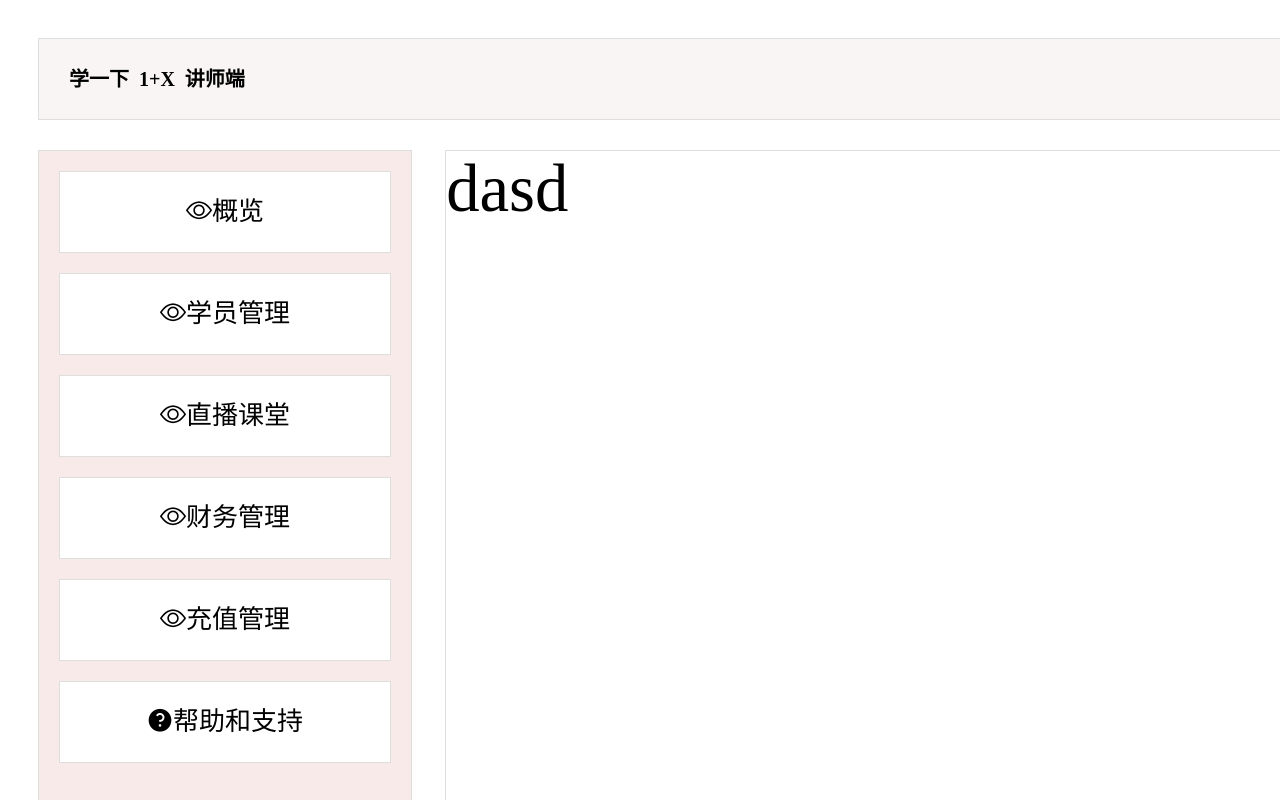
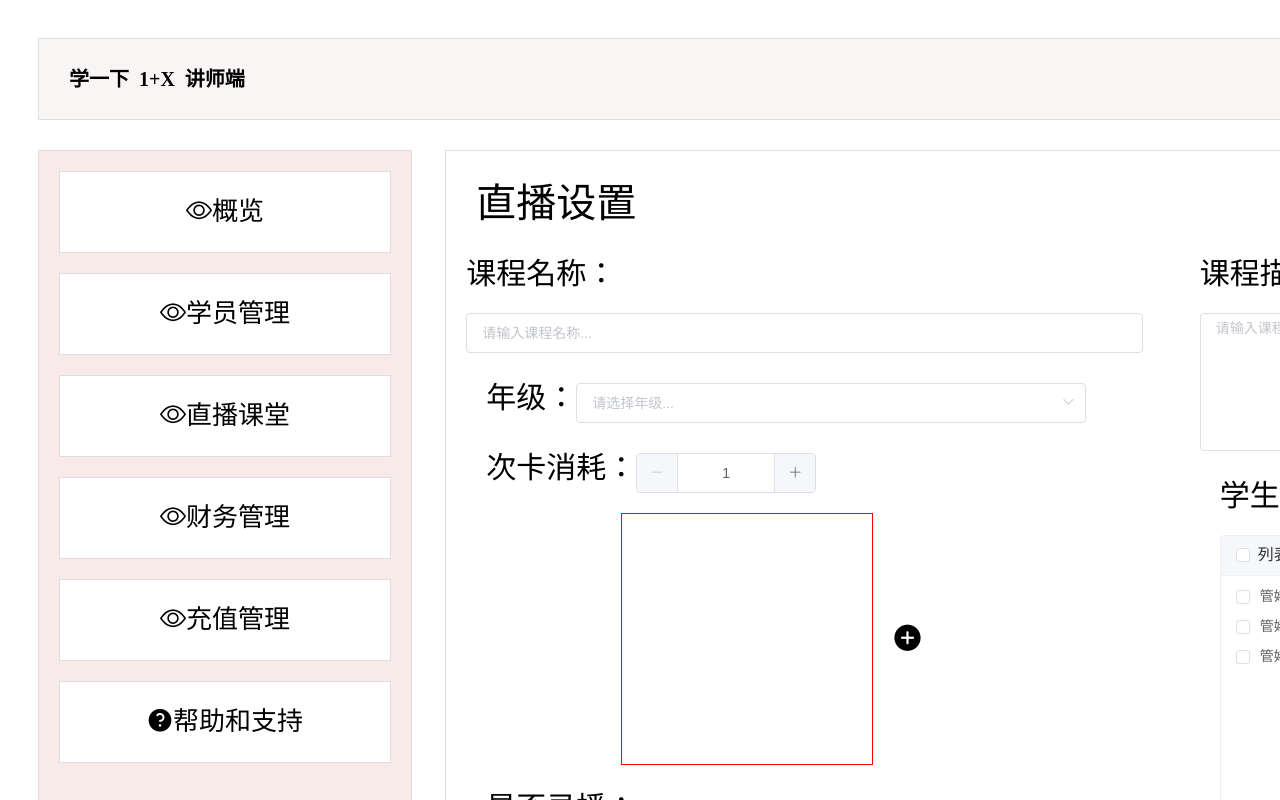
Before and after one commit to Ppeone/LearnMore, a Vue app: page /liveClass in a window 1280 px wide. Shown: the top 800 px of the page. Built offline with nearby package versions, Linux system fonts and the light colour scheme.

Commit message:
直播课堂

```diff
--- a/src/components/teach/liveClass.vue
+++ b/src/components/teach/liveClass.vue
@@ -1,11 +1,70 @@
 <template>
   <div id="liveClass">
-    dasd
+    <div align="left" style="font-size: 40px; margin-left: 30px;margin-top: 20px;margin-bottom: 20px">直播设置</div>
+    <div style="height: 600px;">
+    <div style="margin: 0 20px;">
+      <div class="leftDiv">课程名称：
+        <el-input style="margin-top: 20px" v-model="className" placeholder="请输入课程名称..."></el-input><br/>
+        <div style="margin: 20px">
+        年级：<el-select class="grade" v-model="GradeName" placeholder="请选择年级...">
+        <el-option
+          v-for="item in Grades"
+          :key="item.GradeName"
+          :label="item.GradeName"
+          :value="item.GradeName">
+        </el-option>
+        </el-select>
+        </div>
+        <div style="margin: 20px">
+        次卡消耗：<el-input-number v-model="times" @change="timesChange" :min="1" :max="10" label="次卡消耗"></el-input-number>
+        </div>
+        <div class="picture">
+          <div style="float: left;width: 60%">
+            <div style="float: right;width: 250px;height: 250px;border: 1px solid red;">
+              <img src=""/>
+            </div>
+          </div>
+          <div style="float: right;width: 40%">
+            <i style="line-height: 250px;margin-left: 20px" class="el-icon-circle-plus"></i>
+          </div>
+        </div>
+        <div style="margin: 20px">
+        是否录播： <el-switch v-model="isVideo"> </el-switch>
+        </div>
+      </div>
+      <div class="rightDiv">课程描述：
+        <el-input style="margin-top: 20px;margin-bottom: 20px" type="textarea" :rows="6" v-model="className" placeholder="请输入课程名称..."></el-input><br/>
+        <span style="margin: 20px">学生列表</span>
+        <div style="margin: 20px">
+        <el-transfer v-model="value1" :data="data"></el-transfer>
+        </div>
+      </div>
+    </div>
+    </div>
+    <div  align="center" style="height: 20px;margin-top: 0px;">
+      <el-button plain>开始直播</el-button>
+    </div>
   </div>
 </template>
 
 <style lang="scss" scoped>
+  .leftDiv {
+    width: 48%;
+    float: left;
+    font-size: 30px;
+  }
+  .grade {
+    width: 80%;
+  }
 
+  .picture {
+    height: 250px;
+  }
+  .rightDiv {
+    width: 48%;
+    float: right;
+    font-size: 30px;
+  }
 
 </style>
 
@@ -13,8 +72,44 @@
   export default{
     name: "liveClass",
     data () {
+
+      const generateData = _ => {
+        const data = [];
+        for (let i = 1; i <= 5; i++) {
+          data.push({
+            key: i,
+            label: `管姥爷 ${ i }`,
+          });
+        }
+        return data;
+      };
       return {
+        className:'',
+        GradeName: '',
+        times: '1',
+        isVideo:false,
+        Grades: [{
+          GradeName: '选项1',
 
+        }, {
+          GradeName: '选项2',
+
+        }, {
+          GradeName: '选项3',
+
+        }, {
+          GradeName: '选项4',
+
+        }, {
+          GradeName: '选项5',
+        }],
+        data: generateData(),
+        value1: [1, 4]
+
+      }
+    },
+    methods: {
+      timesChange(val) {
 
       }
     }
```
